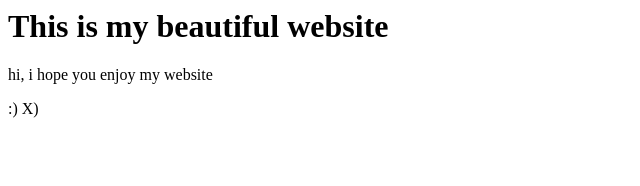
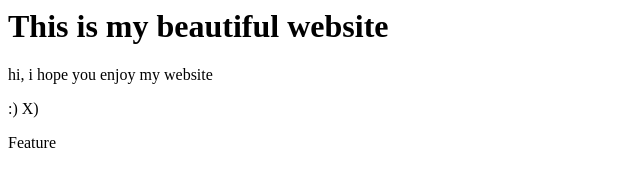
Before and after one commit to Infinitus22/awesome-repository, a plain HTML site: page index.html in a window 1280 px wide. Shown: the full height of the page, 0-640 px from the left. Drawn offline with Linux system fonts and the light colour scheme.

Commit message:
Added feature

```diff
--- a/index.html
+++ b/index.html
@@ -3,4 +3,5 @@
 <h1> This is my beautiful website </h1>
 <p> hi, i hope you enjoy my website </p>
 <p> :) X) </p>
+<p> Feature</p>
 </html>
```
